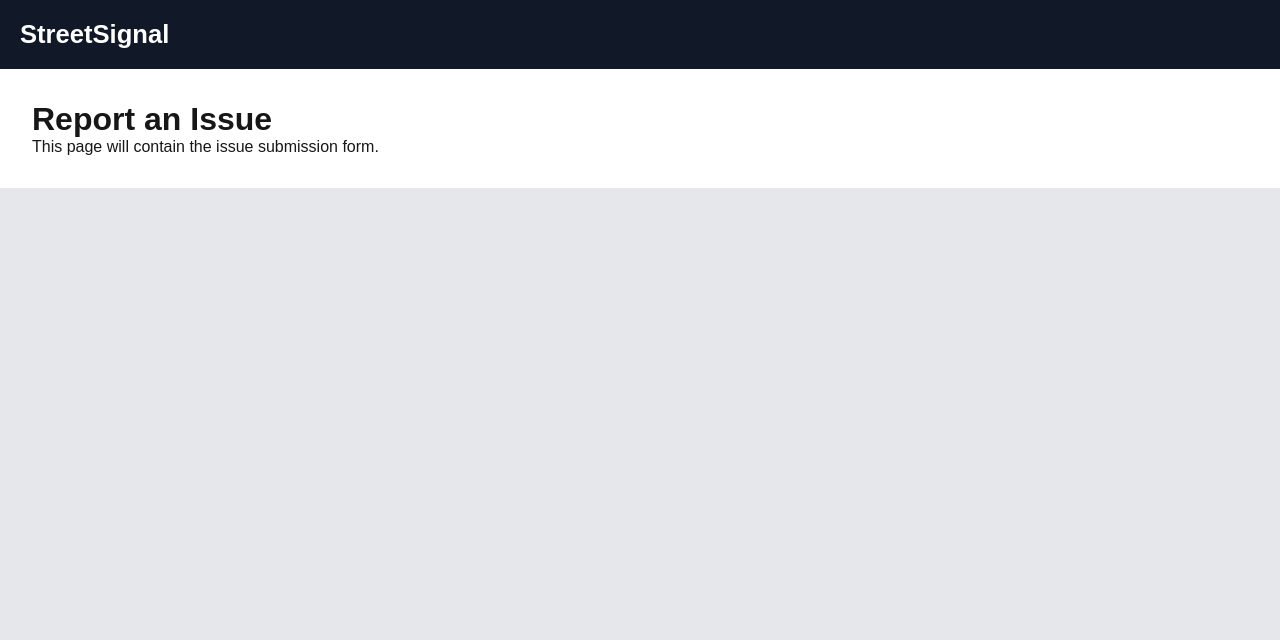
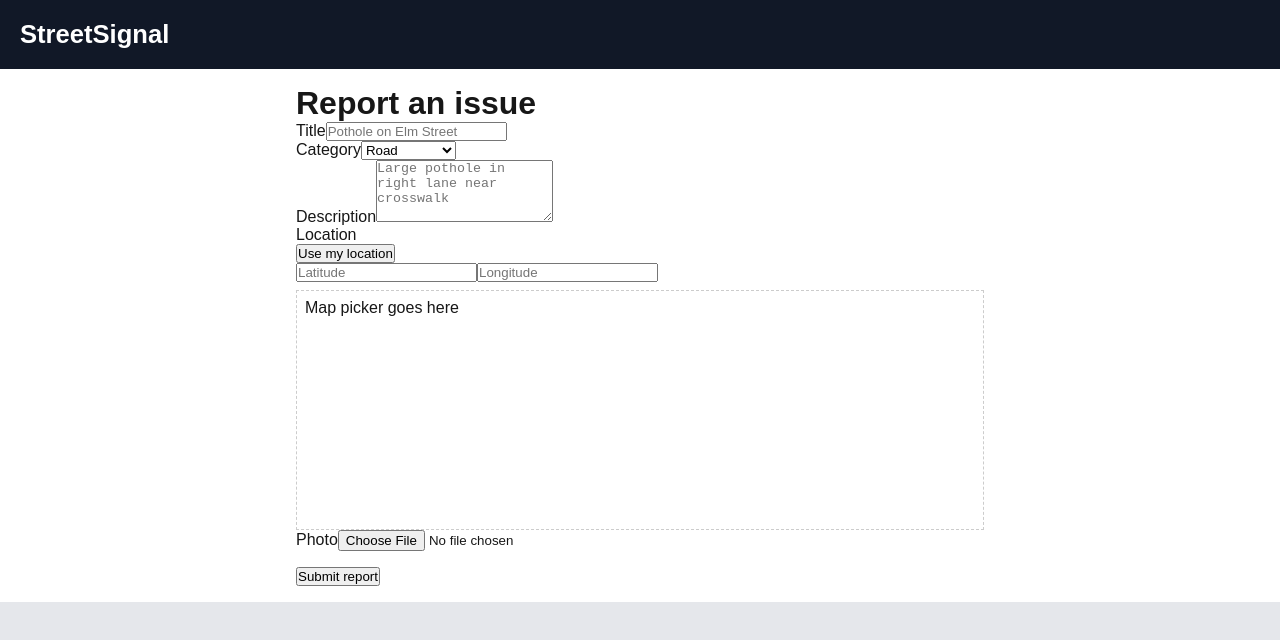
Before and after one commit to BenHavis/streetsignal, a Next.js app: page /report in a window 1280 px wide. Shown: the top 640 px of the page. Built offline with nearby package versions, Linux system fonts and the light colour scheme.

Commit message:
Update page.tsx

```diff
--- a/src/app/report/page.tsx
+++ b/src/app/report/page.tsx
@@ -1,11 +1,140 @@
-// src/app/report/page.tsx
+// app/report/page.tsx
 'use client';
 
+import { useState, useRef } from 'react';
+
+type Category = 'Road' | 'Lighting' | 'Safety' | 'Sanitation' | 'Accessibility' | 'Other';
+const CATEGORIES: Category[] = ['Road', 'Lighting', 'Safety', 'Sanitation', 'Accessibility', 'Other'];
+
 export default function ReportPage() {
+  // Form state
+  const [title, setTitle] = useState('');
+  const [category, setCategory] = useState<Category>('Road');
+  const [description, setDescription] = useState('');
+  const [lat, setLat] = useState<number | null>(null);
+  const [lng, setLng] = useState<number | null>(null);
+  const [photoFile, setPhotoFile] = useState<File | null>(null);
+  const fileInputRef = useRef<HTMLInputElement | null>(null);
+
+  // TODO replace alerts with proper UI
+  function useMyLocation() {
+    // TODO request geolocation, set lat and lng
+    // navigator.geolocation.getCurrentPosition(...)
+    alert('TODO: Use my location');
+  }
+
+  function onFileChange(e: React.ChangeEvent<HTMLInputElement>) {
+    // TODO handle file validation and preview if desired
+    const f = e.target.files?.[0] ?? null;
+    setPhotoFile(f);
+  }
+
+  async function onSubmit(e: React.FormEvent) {
+    e.preventDefault();
+    // TODO validate inputs
+    // TODO if using storage, upload photo first, get public URL
+    // TODO POST to /api/reports with JSON or FormData
+    alert('TODO: submit report');
+  }
+
   return (
-    <div style={{ padding: '2rem' }}>
-      <h1>Report an Issue</h1>
-      <p>This page will contain the issue submission form.</p>
-    </div>
+    <main style={{ padding: 16, maxWidth: 720, margin: '0 auto' }}>
+      <h1>Report an issue</h1>
+
+      <form onSubmit={onSubmit}>
+        {/* Title */}
+        <div>
+          <label htmlFor="title">Title</label>
+          <input
+            id="title"
+            type="text"
+            placeholder="Pothole on Elm Street"
+            value={title}
+            onChange={(e) => setTitle(e.target.value)}
+            required
+          />
+        </div>
+
+        {/* Category */}
+        <div>
+          <label htmlFor="category">Category</label>
+          <select
+            id="category"
+            value={category}
+            onChange={(e) => setCategory(e.target.value as Category)}
+          >
+            {CATEGORIES.map((c) => (
+              <option key={c} value={c}>{c}</option>
+            ))}
+          </select>
+        </div>
+
+        {/* Description */}
+        <div>
+          <label htmlFor="description">Description</label>
+          <textarea
+            id="description"
+            placeholder="Large pothole in right lane near crosswalk"
+            rows={4}
+            value={description}
+            onChange={(e) => setDescription(e.target.value)}
+          />
+        </div>
+
+        {/* Location inputs */}
+        <div>
+          <label>Location</label>
+
+          <div>
+            <button type="button" onClick={useMyLocation}>
+              Use my location
+            </button>
+          </div>
+
+          <div>
+            <input
+              type="number"
+              step="any"
+              placeholder="Latitude"
+              value={lat ?? ''}
+              onChange={(e) => setLat(e.target.value ? Number(e.target.value) : null)}
+              required
+            />
+            <input
+              type="number"
+              step="any"
+              placeholder="Longitude"
+              value={lng ?? ''}
+              onChange={(e) => setLng(e.target.value ? Number(e.target.value) : null)}
+              required
+            />
+          </div>
+
+          {/* Map picker placeholder */}
+          <div style={{ height: 240, border: '1px dashed #ccc', marginTop: 8 }}>
+            {/* TODO replace with a small map that sets lat,lng on click */}
+            <p style={{ padding: 8 }}>Map picker goes here</p>
+          </div>
+        </div>
+
+        {/* Photo */}
+        <div>
+          <label htmlFor="photo">Photo</label>
+          <input
+            id="photo"
+            ref={fileInputRef}
+            type="file"
+            accept="image/*"
+            onChange={onFileChange}
+          />
+          {/* TODO optional preview */}
+        </div>
+
+        {/* Actions */}
+        <div style={{ marginTop: 16 }}>
+          <button type="submit">Submit report</button>
+        </div>
+      </form>
+    </main>
   );
 }
```
